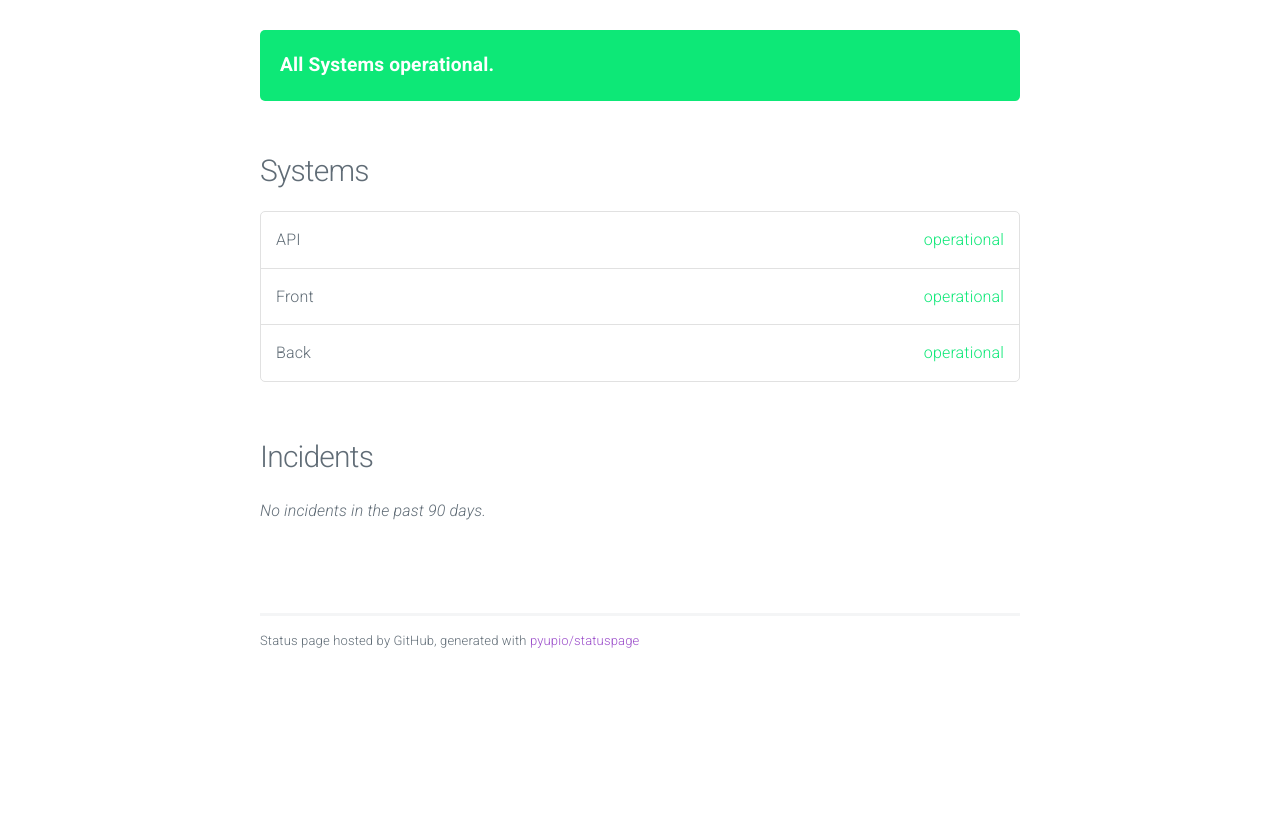
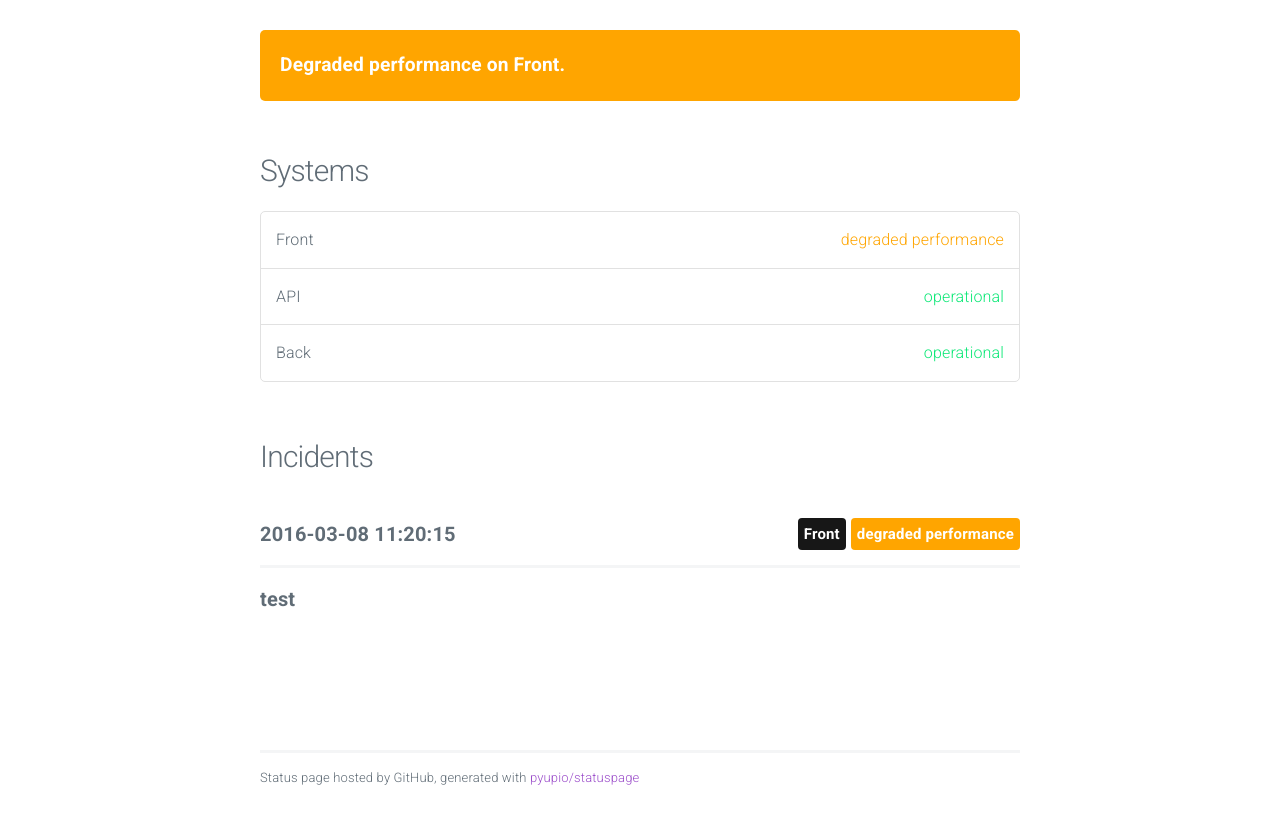
Before and after one commit to benfavre/status-salades, a plain HTML site: page index.html in a window 1280 px wide. Shown: the part 55-868 px from the top of the page. Before the commit the page ends 800 px from the top, so only its background shows below. Drawn offline with nearby package versions, Linux system fonts and the light colour scheme.

Commit message:
update index

```diff
--- a/index.html
+++ b/index.html
@@ -31,20 +31,22 @@
 
 			<section class="container" id="main">
 
-					<div class="panel operational">
-						All Systems operational.
+
+					<div class="panel degraded performance">
+						Degraded performance on Front.
 					</div>
+
 
 
 				<h4>Systems</h4>
 				<ul class="systems">
 
 					<li>
-						API <span class="status operational">operational</span>
+						Front <span class="status degraded performance">degraded performance</span>
 					</li>
 
 					<li>
-						Front <span class="status operational">operational</span>
+						API <span class="status operational">operational</span>
 					</li>
 
 					<li>
@@ -55,7 +57,23 @@
 
 				<h4>Incidents</h4>
 
-					<em>No incidents in the past 90 days.</em>
+
+					<div class="incident">
+						<span class="date">2016-03-08 11:20:15</span>
+
+
+							<span class="label degraded performance float-right">degraded performance</span>
+
+
+							<span class="label system float-right">Front</span>
+
+						<hr/>
+
+						<span class="title">test</span>
+						<p></p>
+
+					</div>
+
 
 			</section>
 
```
